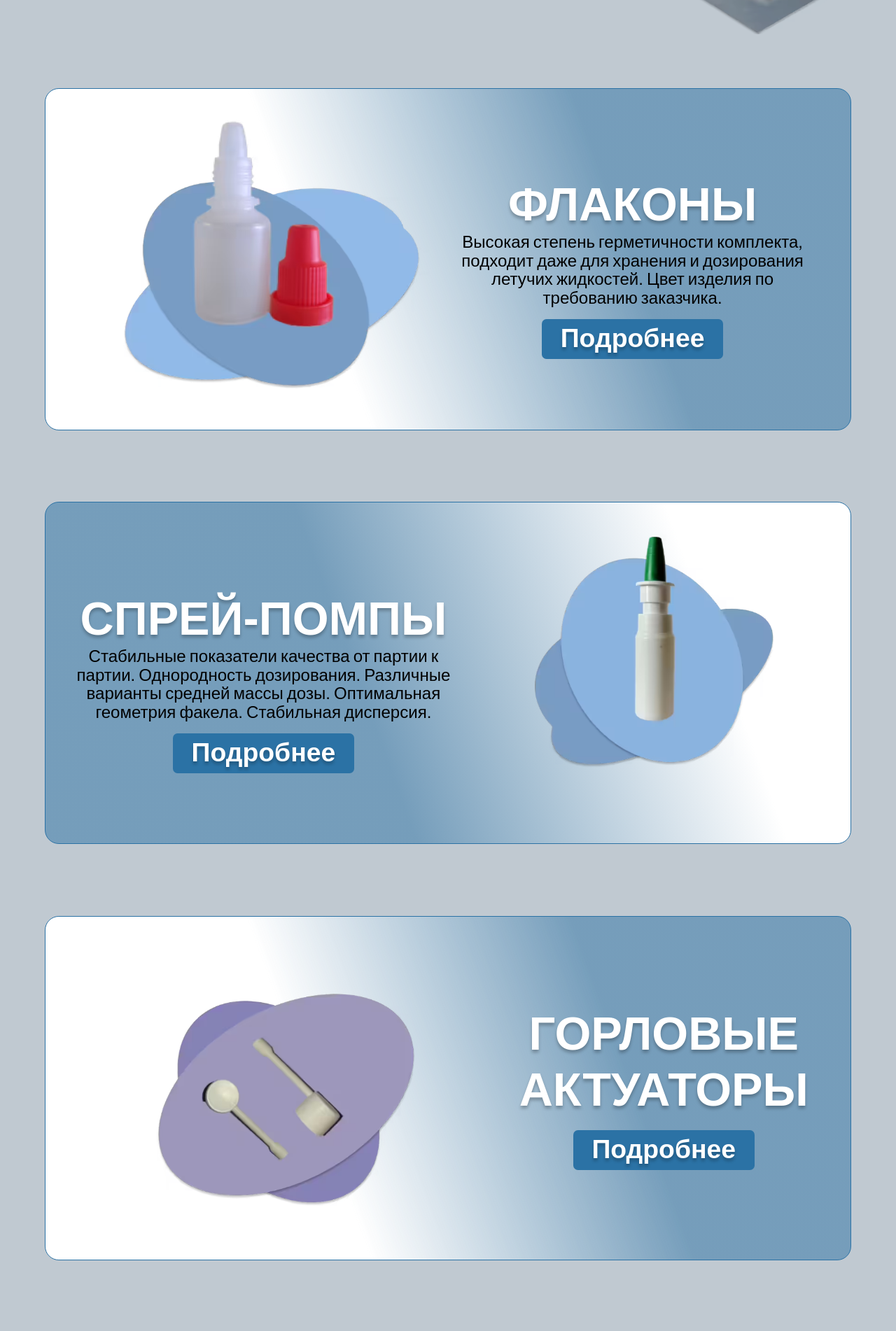
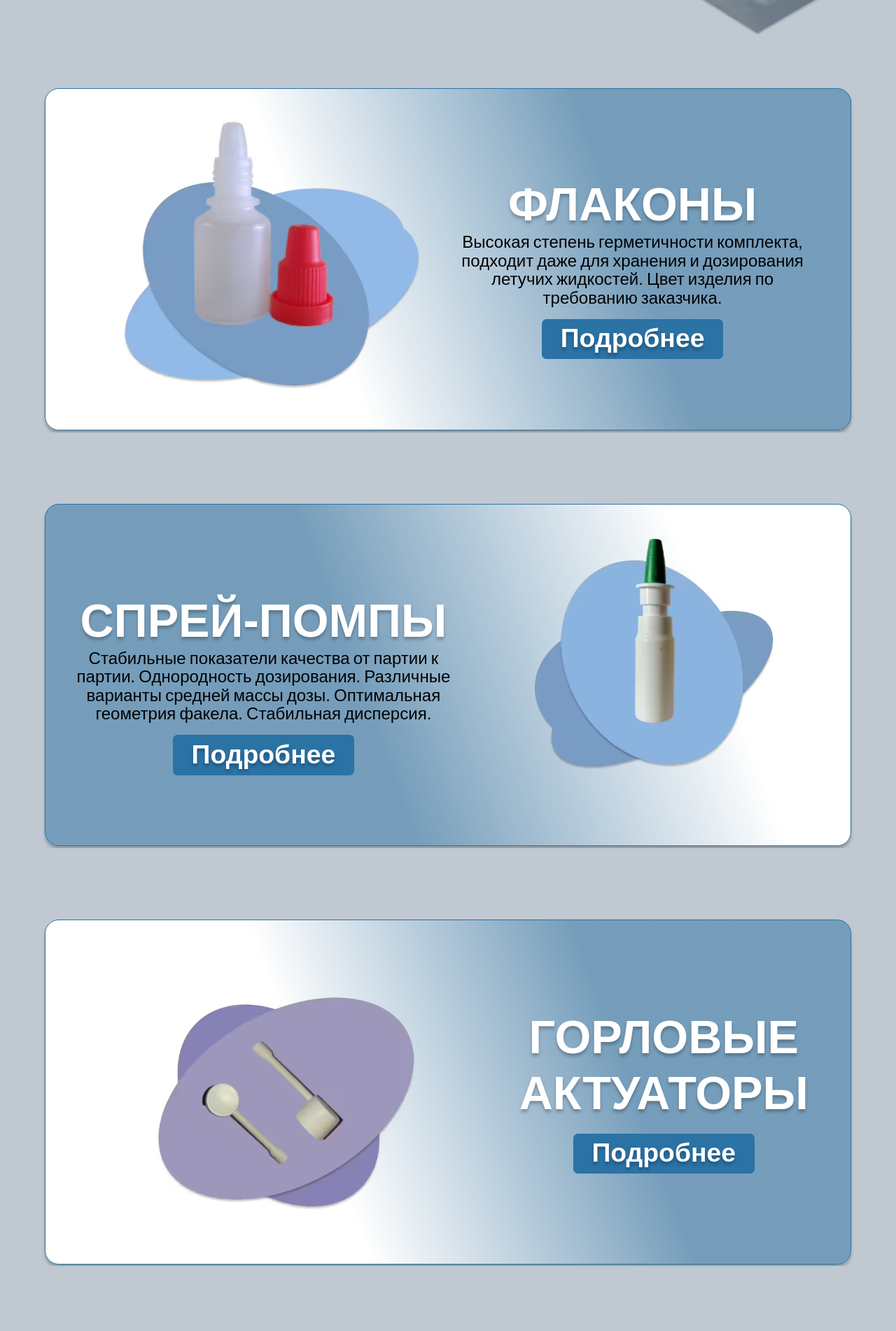
Before and after one commit to seniorLion/lotupack, a website: page app/index.html in a window 1280 px wide. Shown: the part 958-2860 px from the top of the page at 70% size. Drawn offline with Linux system fonts and the light colour scheme.

Commit message:
home-end

```diff
--- a/app/css/style.scss
+++ b/app/css/style.scss
@@ -270,6 +270,8 @@ input, select {
 .flacons__wrapper{
   margin-left: 5vw;
   margin-right: 5vw;
+  margin-bottom: 0.21vw;
+  box-shadow: 0 4px 4px rgba(0, 0, 0, 0.25);
   max-width: 1718px;
   border: 1px solid #2B72A5;
   border-radius: 1.56vw;
@@ -340,6 +342,8 @@ input, select {
 .sprei__wrapper {
   margin-left: 5vw;
   margin-right: 5vw;
+  margin-bottom: 0.21vw;
+  box-shadow: 0 4px 4px rgba(0, 0, 0, 0.25);
   max-width: 1718px;
   border: 1px solid #2B72A5;
   border-radius: 1.56vw;
@@ -379,6 +383,8 @@ input, select {
 .throat__wrapper{
   margin-left: 5vw;
   margin-right: 5vw;
+  margin-bottom: 0.21vw;
+  box-shadow: 0 4px 4px rgba(0, 0, 0, 0.25);
   max-width: 1718px;
   border: 1px solid #2B72A5;
   border-radius: 1.56vw;
@@ -450,6 +456,8 @@ input, select {
 .rooms__wrapper {
   margin-left: 5vw;
   margin-right: 5vw;
+  margin-bottom: 0.21vw;
+  box-shadow: 0 4px 4px rgba(0, 0, 0, 0.25);
   max-width: 1718px;
   border: 1px solid #2B72A5;
   border-radius: 1.56vw;
```
Also changed, not shown: app/css/style.min.css.
